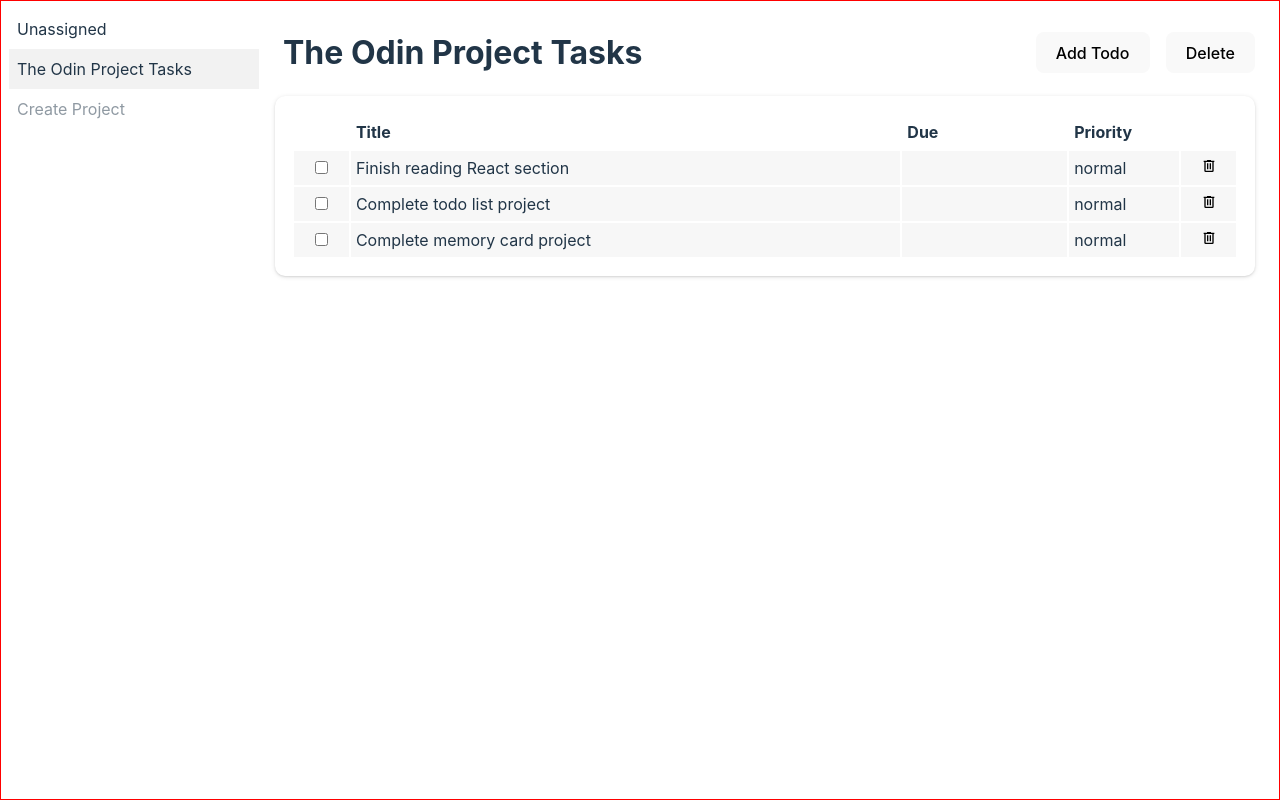
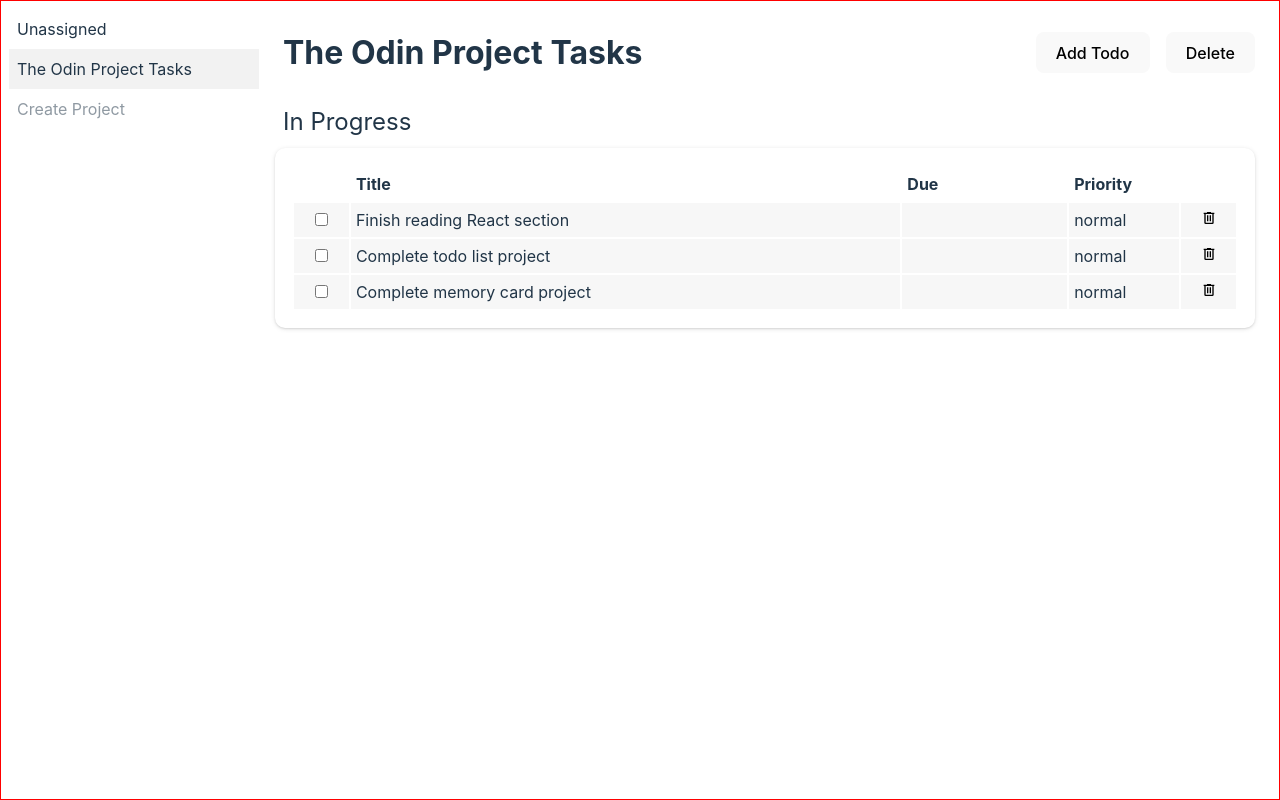
Before and after one commit to pricebenjamin/top-projects, a React (Vite) app in the folder 011-todo-list/: page / in a window 1280 px wide. Built offline with nearby package versions, Linux system fonts and the light colour scheme; the HTML template or start-up script is replaced by a standard one.

Commit message:
Separate in-progress from finished todos

```diff
--- a/011-todo-list/src/App/App.tsx
+++ b/011-todo-list/src/App/App.tsx
@@ -13,9 +13,13 @@ function App() {
   const [todos, setTodos] = useState(init.todos);
 
   const activeProject = projects.find((p) => p.id === activeProjectId);
-  const activeTodos = todos.filter(
-    (todo) => todo.projectId === activeProjectId
-  );
+  const finishedTodos: Todo[] = [];
+  const unfinishedTodos: Todo[] = [];
+
+  todos.forEach((todo) => {
+    if (todo.projectId !== activeProjectId) return;
+    todo.finished ? finishedTodos.push(todo) : unfinishedTodos.push(todo);
+  });
 
   function updateTodo(id: string, changes: Partial<Todo>) {
     setTodos(
@@ -58,7 +62,14 @@ function App() {
           />
         )}{" "}
         <TodoList
-          todos={activeTodos}
+          title="In Progress"
+          todos={unfinishedTodos}
+          onTodoEdit={updateTodo}
+          onTodoDelete={deleteTodo}
+        />
+        <TodoList
+          title="Completed"
+          todos={finishedTodos}
           onTodoEdit={updateTodo}
           onTodoDelete={deleteTodo}
         />
--- a/011-todo-list/src/App/Components/TodoList/TodoList.css
+++ b/011-todo-list/src/App/Components/TodoList/TodoList.css
@@ -1,7 +1,7 @@
 .todo-list {
-  flex: 1;
   display: flex;
   flex-direction: column;
+  margin-bottom: 1rem;
 }
 
 .todo-list .is-empty {
@@ -12,6 +12,12 @@
   padding: 1rem;
   border: 1px solid rgba(255, 255, 255, 0.1);
   border-radius: 10px;
+}
+
+.todo-list table caption {
+  font-size: 1.5rem;
+  text-align: left;
+  padding: 8px;
 }
 
 /* widths do not need to add to 100% */
--- a/011-todo-list/src/App/Components/TodoList/TodoList.tsx
+++ b/011-todo-list/src/App/Components/TodoList/TodoList.tsx
@@ -4,18 +4,23 @@ import "./TodoList.css";
 import trashIcon from "@icons/trash-can-outline.svg";
 
 interface TodoListProps {
+  title: string;
   todos: Todo[];
   onTodoEdit: (id: string, changes: Partial<Todo>) => void;
   onTodoDelete: (id: string) => void;
 }
 
-export function TodoList({ todos, onTodoEdit, onTodoDelete }: TodoListProps) {
+export function TodoList({
+  title,
+  todos,
+  onTodoEdit,
+  onTodoDelete,
+}: TodoListProps) {
   return (
     <div className="todo-list">
-      {todos.length === 0 ? (
-        <div className="is-empty">Nothing to do...</div>
-      ) : (
+      {todos.length > 0 && (
         <table>
+          <caption>{title}</caption>
           <colgroup>
             <col span={1} className="status" />
             <col span={1} className="title" />
```
